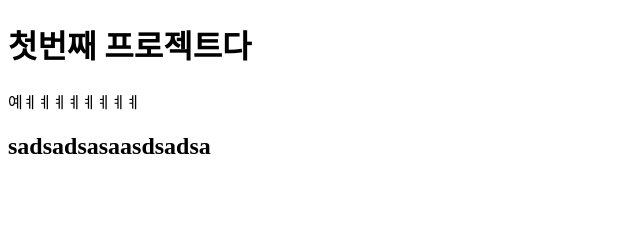
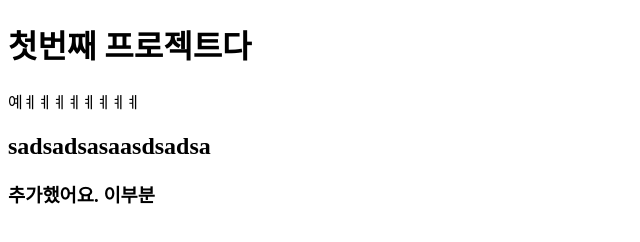
Before and after one commit to nouu94/first-nona-project, a plain HTML site: page index.html in a window 1280 px wide. Shown: the whole page, without its empty margins (0-640 px from the left). Drawn offline with Linux system fonts and the light colour scheme.

Commit message:
second commit

```diff
--- a/index.html
+++ b/index.html
@@ -10,5 +10,8 @@
         <h1>첫번째 프로젝트다</h1>
         <p>예ㅖㅖㅖㅖㅖㅖㅖㅖ</p>
         <h2>sadsadsasaasdsadsa</h2>
+
+        <!-- 추가 부분 -->
+        <h3>추가했어요. 이부분</h3>
     </body>
 </html>
```
